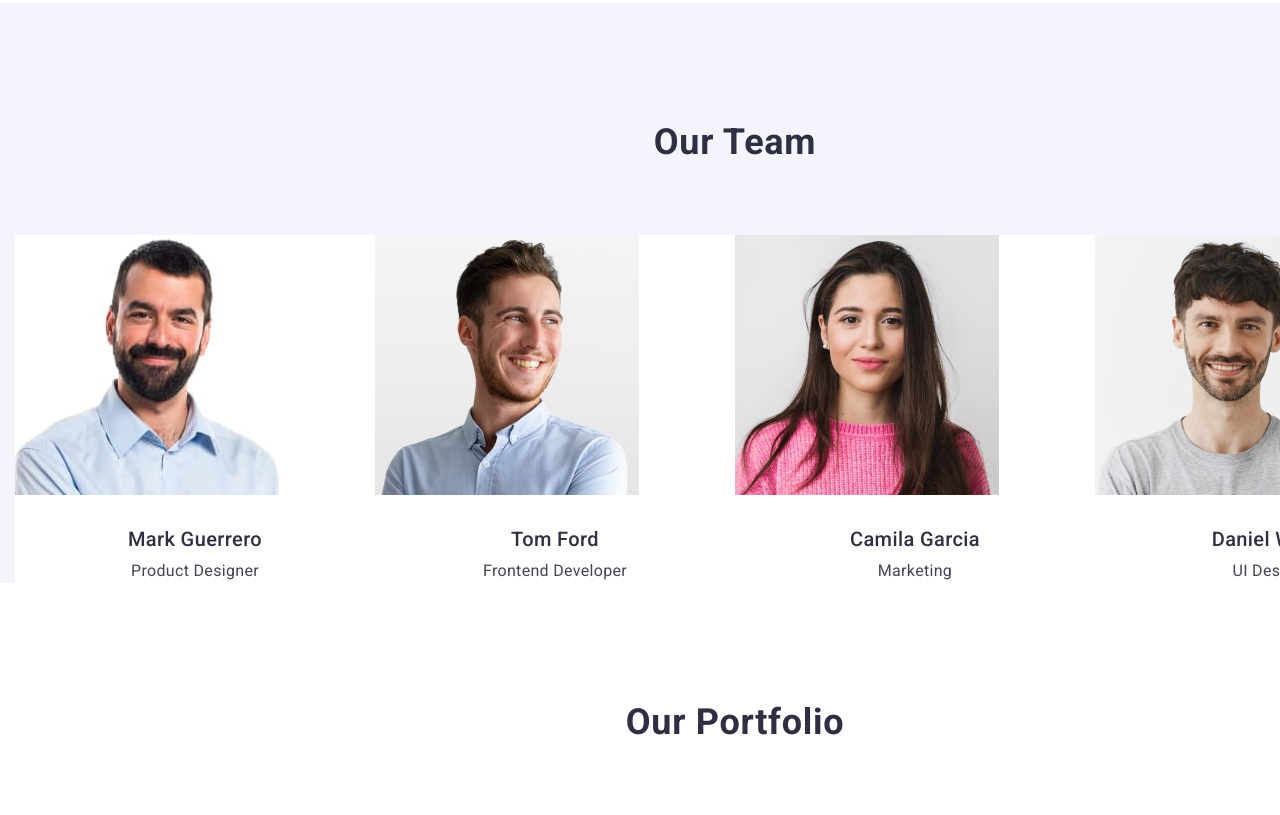
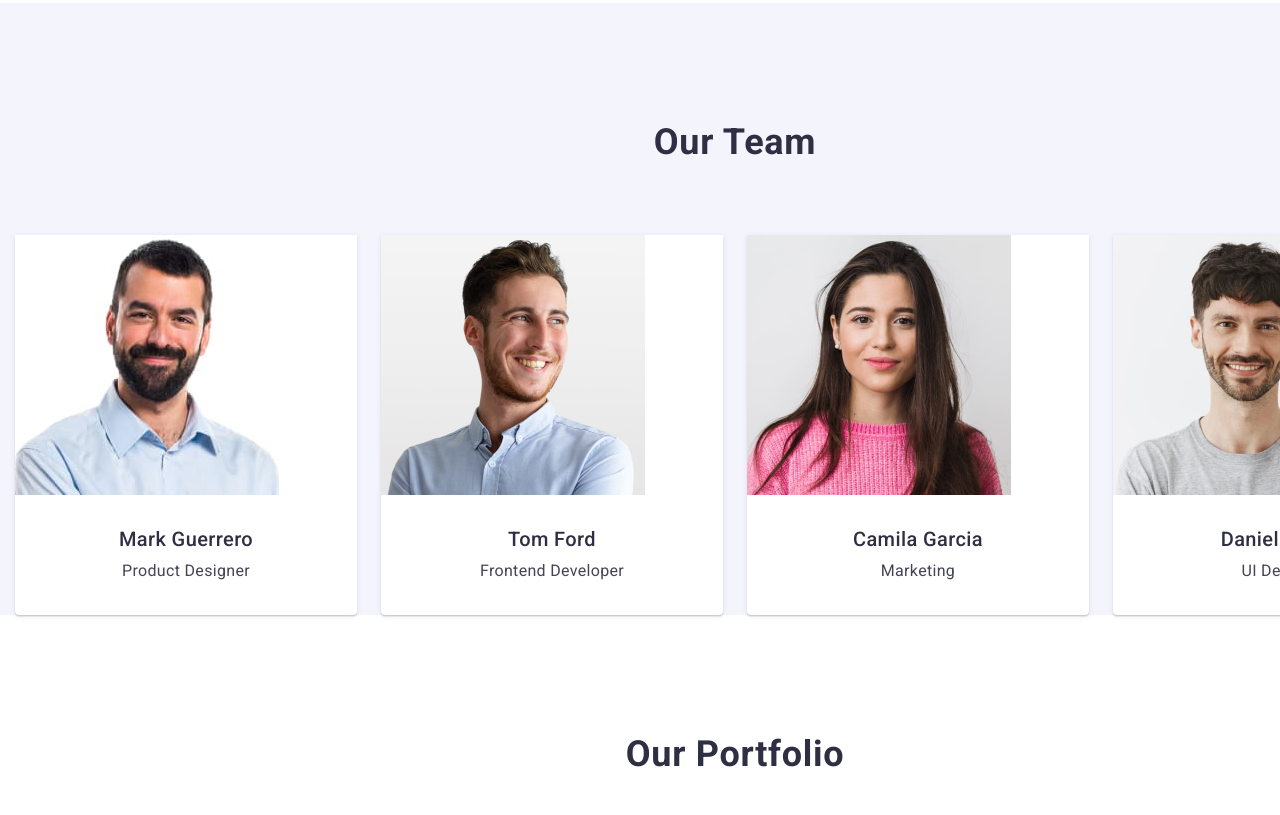
Before and after one commit to InnaLeva/goit-markup-hw-03, a plain HTML site: page index.html in a window 1280 px wide. Shown: the part 1041-1856 px from the top of the page. Drawn offline with nearby package versions, Linux system fonts and the light colour scheme.

Commit message:
add code

```diff
--- a/css/styles.css
+++ b/css/styles.css
@@ -189,9 +189,11 @@ color: #434455;
 
 .features-item {
     width: calc((100% - 3 * 24px) / 4);
+    margin-right: 0;
 }
 
 .features-list-title {
+    align-items: center;
     font-weight: 500;
     font-size: 20px;
     line-height: 1.2;
@@ -236,19 +238,24 @@ color: #434455;
     background-color: #F4F4FD;
 }
 
+
 .seaction-team-list {
-    background: #fff;
     display: flex;
-
+    column-gap: 24px;
 }
 
-.section-team-item {
-   background:  #FFFFFF;
-   width: calc((100% - 3 * 24px) / 3);
+.seaction-team-list > .section-team-item {
+    background-color: #fff;;
+   width: calc((100% - 72px) / 4);
+box-shadow: 0 2px 1px 0 rgba(46, 47, 66, 0.08), 0 1px 1px 0 rgba(46, 47, 66, 0.16), 0 1px 6px 0 rgba(46, 47, 66, 0.08);
+
+    border-radius: 0 0 4px 4px;
 }
 
-.seaction-team-img {
-    margin-bottom: 32px;
+
+.text-wrap {
+    text-align: center;
+    padding: 32px 0;
 }
 
 .section-team-subtitle {
--- a/index.html
+++ b/index.html
@@ -95,27 +95,35 @@
     <!-----------our team------------>
     <section class="section-team">
         <div class="container team-wrap">
-        <h2 class="section-title seaction-team-title">Our Team</h2>
+        <h2 class="section-title section-team-title">Our Team</h2>
         <ul class="seaction-team-list">
             <li class="section-team-item">
                 <img class="seaction-team-img" src="./images/MarkGuerrero.jpg" alt="Product Designer" width="264" height="260" />
+                <div class="text-wrap">
                     <h3 class="section-team-subtitle">Mark Guerrero</h3>
                     <p class="section-team-text">Product Designer</p>
+                </div>
             </li>
             <li class="section-team-item">
                 <img class="seaction-team-img" src="./images/TomFord.jpg" alt="Frontend Developer" width="264" height="260" />
+               <div class="text-wrap">
                     <h3 class="section-team-subtitle">Tom Ford</h3>
                     <p class="section-team-text">Frontend Developer</p>
+               </div>
             </li>
             <li class="section-team-item">
                 <img class="seaction-team-img" src="./images/CamilaGarcia.jpg" alt="Marketing" width="264" height="260" />
+                <div class="text-wrap">
                     <h3 class="section-team-subtitle">Camila Garcia</h3>
                     <p class="section-team-text">Marketing</p>
+                </div>
             </li>
             <li class="section-team-item">
                 <img class="seaction-team-img" src="./images/DanielWilson.jpg" alt="UI Designer" width="264" height="260" />
+                <div class="text-wrap">
                     <h3 class="section-team-subtitle">Daniel Wilson</h3>
                     <p class="section-team-text">UI Designer</p>
+                </div>
             </li>
         </ul>
         </div>
```
Lines whose indentation alone changed are shown as unchanged.
